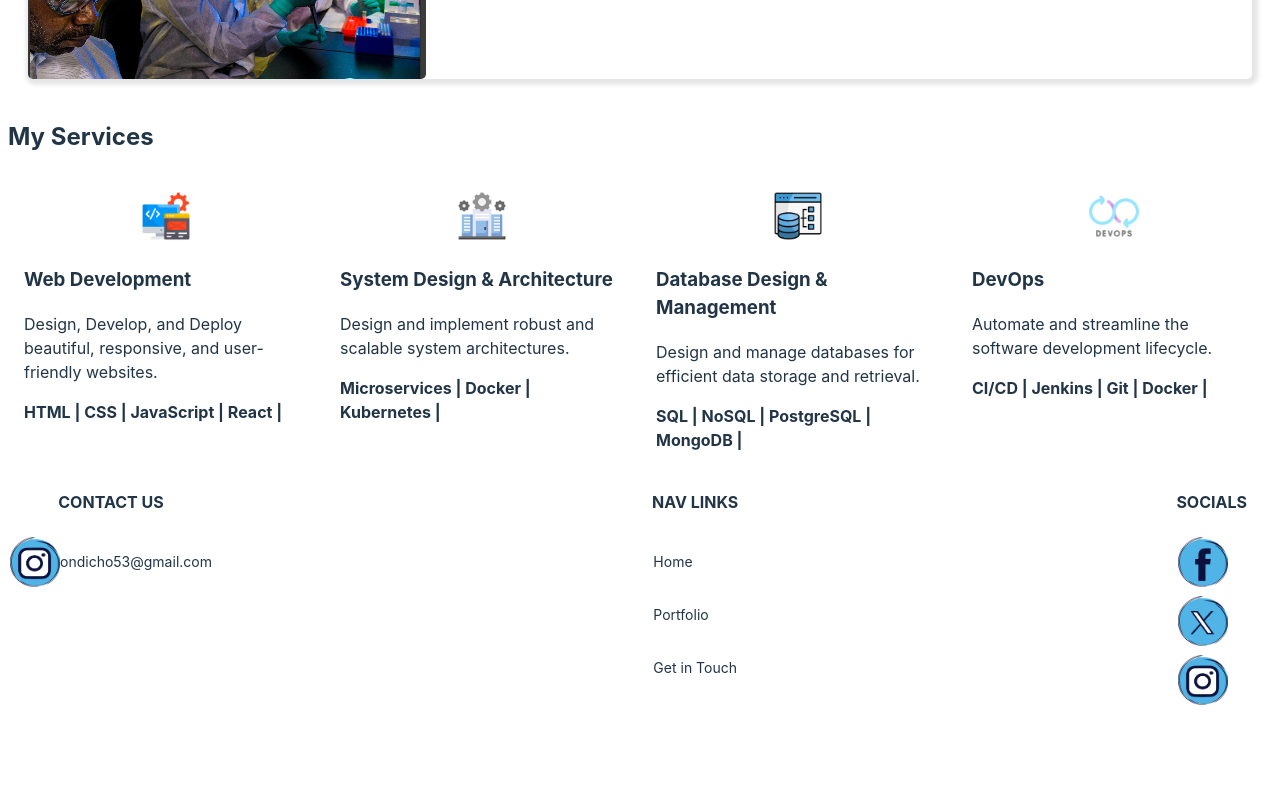
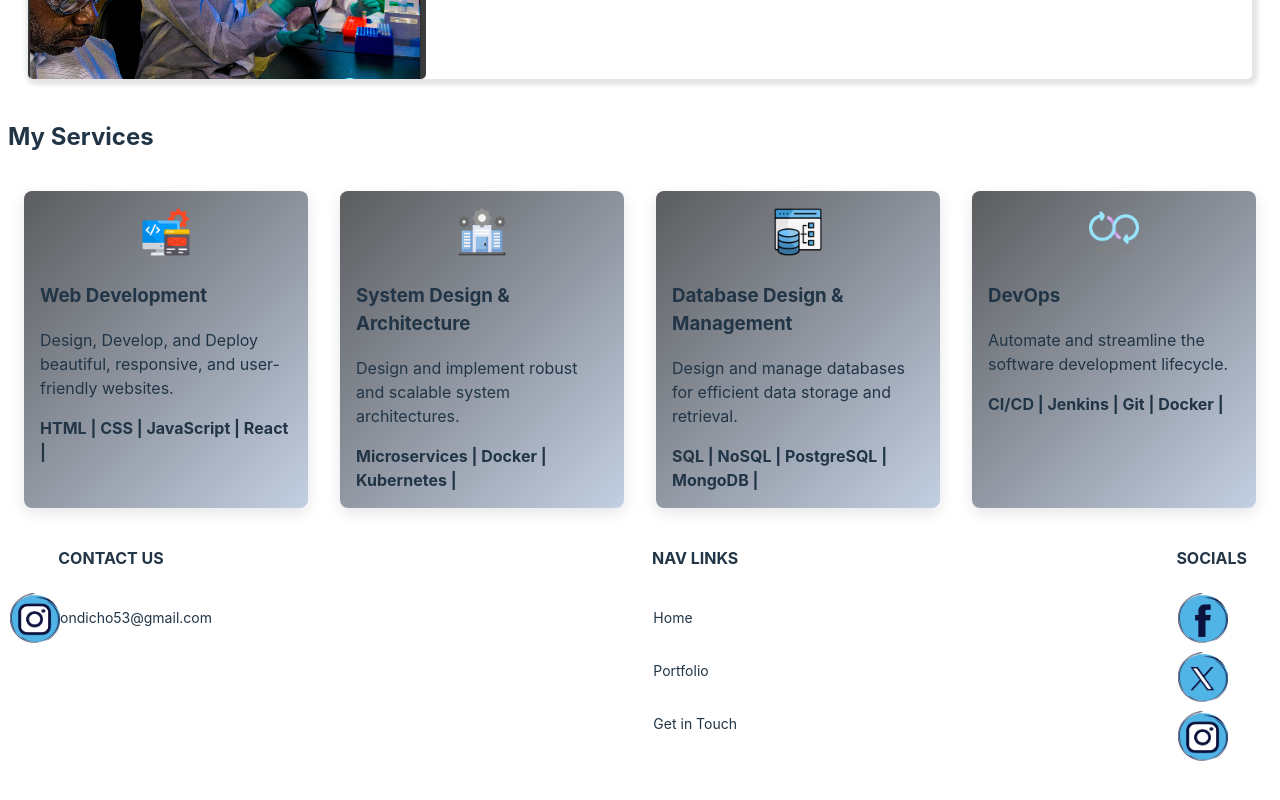
Before and after one commit to ondicho/ondicho, a React (Vite) app: page / in a window 1280 px wide. Shown: the part 998-1798 px from the top of the page. Before the commit the page ends 1748 px from the top, so only its background shows below. Built offline with nearby package versions, Linux system fonts and the light colour scheme; the HTML template or start-up script is replaced by a standard one.

Commit message:
services cards

```diff
--- a/src/assets/css/landing.css
+++ b/src/assets/css/landing.css
@@ -7,7 +7,15 @@
 .service{
     padding: 1rem;
     width: 300px;
+    background: linear-gradient(135deg, #5b5c5e  0%, #c3cfe2  100%);
+    box-shadow:  0  5px  15px rgba(0,  0,  0,  0.1);
+    border-radius:  8px;
+    /* padding:  20px; */
+    margin:  1rem;
+    position: relative;
 }
+
+
 
 .service-icon{
   text-align: center;
```
